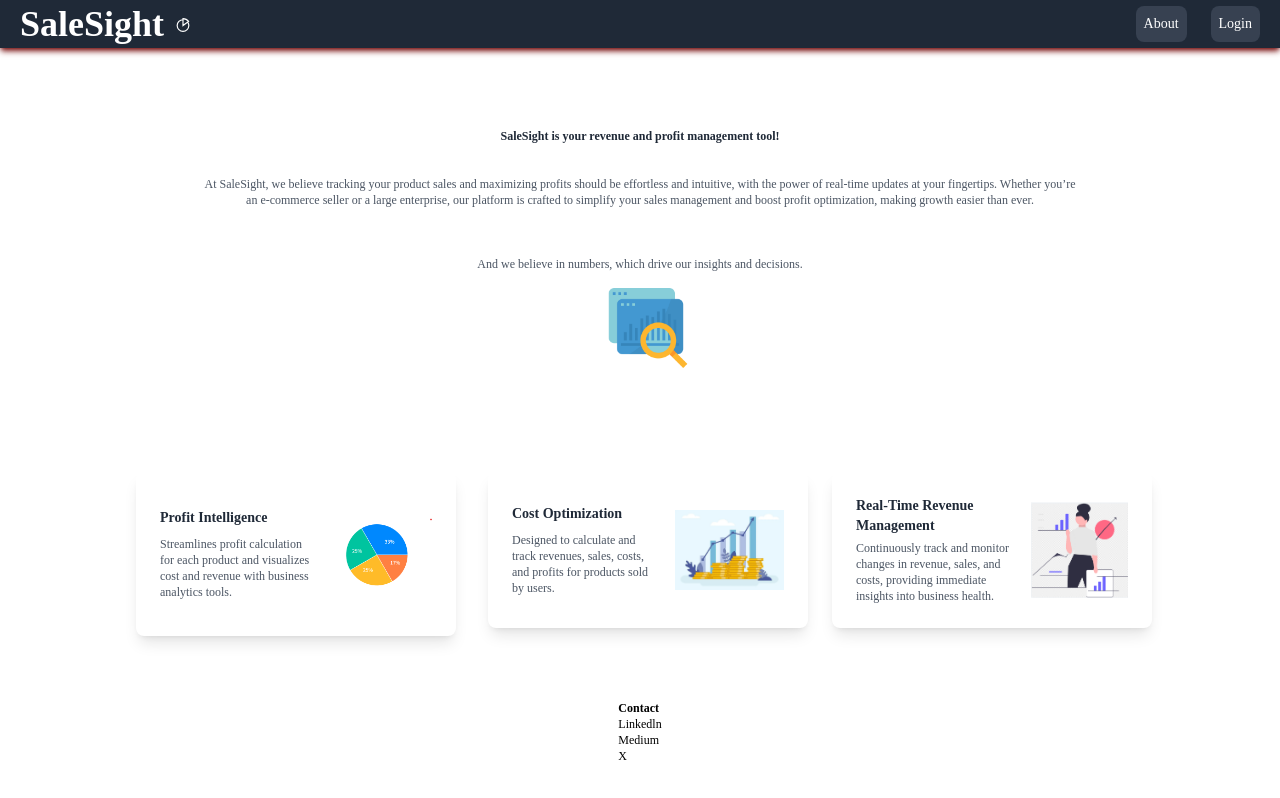
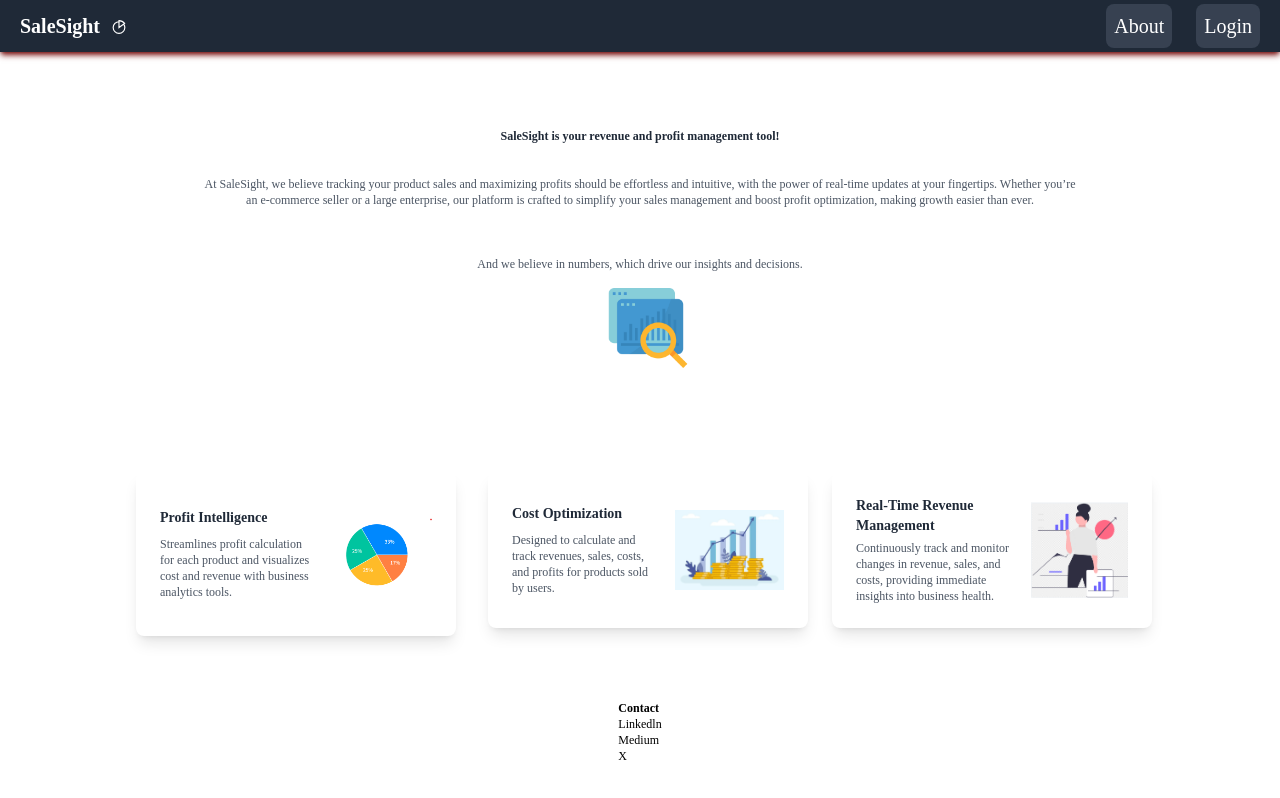
Before and after one commit to Gamze1314/SaleSight, a React (Create React App) app in the folder client/: page /about in a window 1280 px wide. Built offline with nearby package versions, Linux system fonts and the light colour scheme; no server answers.

Commit message:
responsive text utilities added

```diff
--- a/client/src/components/LogInNavBar.js
+++ b/client/src/components/LogInNavBar.js
@@ -6,19 +6,19 @@
   return (
     <div className="fixed top-0 w-full flex justify-between items-center sm:text-sm p-1 bg-gray-800 text-white shadow-md hover:shadow-red-900 mb-10">
       <div className="flex items-center">
-        <p className="font-bold ml-4 responsive-heading">SaleSight</p>
+        <p className="font-bold ml-4 responsive-text">SaleSight</p>
         <GrAnalytics className="ml-3 mt-4 transform -translate-y-1/2" />
       </div>
       <div className="flex space-x-6 mr-4">
         <NavLink
           to="/about"
-          className="px-2 py-2 bg-gray-700 rounded-lg hover:bg-gray-600 transition-colors"
+          className="px-2 py-2 bg-gray-700 responsive-text rounded-lg hover:bg-gray-600 transition-colors"
         >
           About
         </NavLink>
         <NavLink
           to="/login"
-          className="px-2 py-2 bg-gray-700 rounded-lg hover:bg-gray-600 transition-colors"
+          className="px-2 py-2 bg-gray-700 responsive-text rounded-lg hover:bg-gray-600 transition-colors"
         >
           Login
         </NavLink>
```
